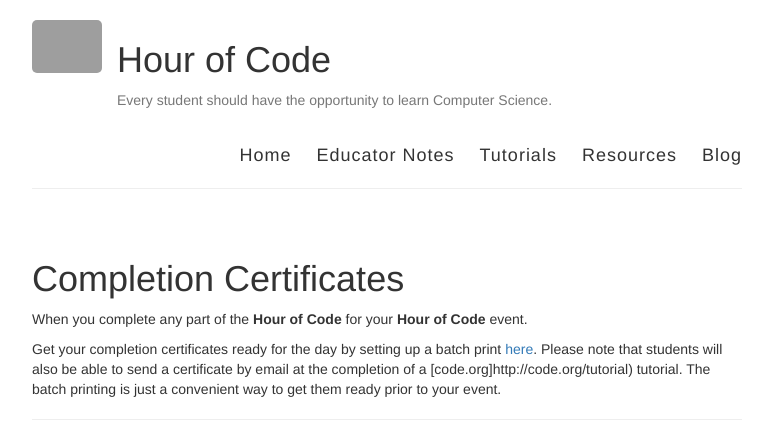
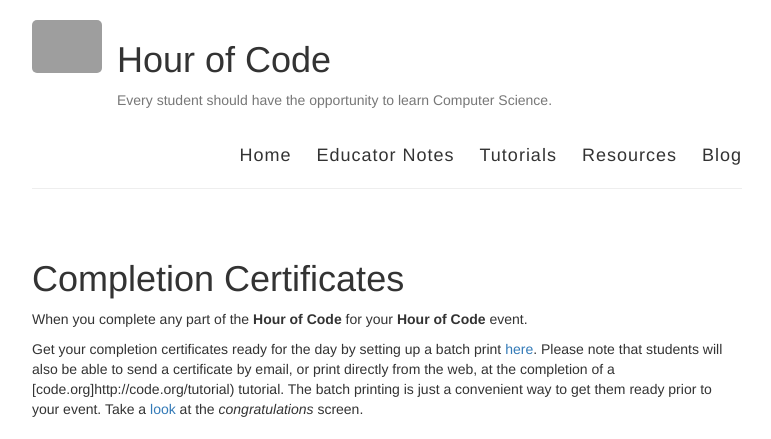
Before and after one commit to roachhd/kids-code-hour, a Jekyll site: the page built from _posts/2014-11-30-completion-certificates.md, in a window 1280 px wide, cut to the strip 0-439 px from the top of the page. Shown: the whole strip, without its empty margins (253-1024 px from the left). Built offline with Jekyll 4.4.1, drawn with Linux system fonts in a browser that asks for light colours; some web fonts are replaced; a style sheet for code colours, icons or effects is not loaded; grey boxes are pictures that could not be loaded.

Commit message:
Update 2014-11-30-completion-certificates.md

```diff
--- a/_posts/2014-11-30-completion-certificates.md
+++ b/_posts/2014-11-30-completion-certificates.md
@@ -8,11 +8,12 @@
 
 
 Get your completion certificates ready for the day by setting up a batch print [here](http://code.org/certificates).
-Please note that students will also be able to send a certificate by email at the completion of a [code.org]http://code.org/tutorial) tutorial. The batch printing is just a convenient way to get them ready prior to your event.
+Please note that students will also be able to send a certificate by email, or print directly from the web, at the completion of a [code.org]http://code.org/tutorial) tutorial. The batch printing is just a convenient way to get them ready prior to your event.
+Take a [look](http://code.org/congrats) at the *congratulations* screen.
 
 
 ---
 
 
 ###### Completion Certificates
-![ Completion Certificates](http://code.org/printcertificate)
+![ Completion Certificates](http://code.org/printcertificate/images/hour_of_code_certificate.jpg)
```
